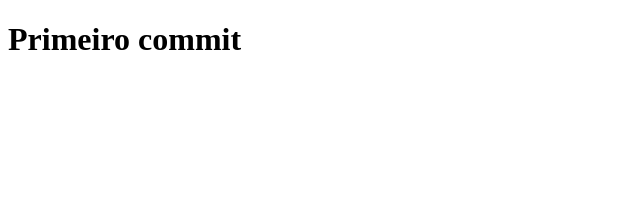
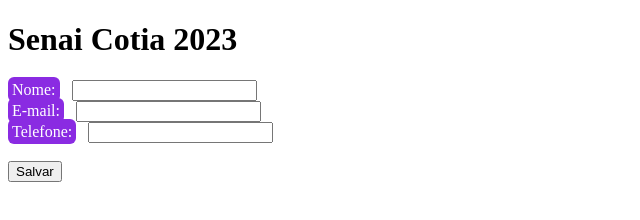
Before and after one commit to weltonramos/webfront, a plain HTML site: page index.html in a window 1280 px wide. Shown: the whole page, without its empty margins (0-640 px from the left). Drawn offline with Linux system fonts and the light colour scheme.

Commit message:
Integração JS com HTML

```diff
--- a/index.html
+++ b/index.html
@@ -1,15 +1,29 @@
 <!DOCTYPE html>
 <html lang="en">
+
 <head>
     <meta charset="UTF-8">
     <meta name="viewport" content="width=device-width, initial-scale=1.0">
     <title>Document</title>
+    <link rel="stylesheet" href="style.css">
 </head>
+
 <body>
 
-    <h1>Primeiro commit</h1>
+    <h1 id="titulo">Primeiro commit</h1>
+    <span>Nome:</span> <input id="nome" type="text">
+    <br>
+    <span>E-mail:</span> <input id="email" type="text">
+    <br>
+    <span>Telefone:</span> <input id="telefone" type="text">
+    <br><br>
+    <button onclick="salvar()">Salvar</button>
+
+    <h6 id="resposta1"></h6>
+    <h6 id="resposta2"></h6>
+    <h6 id="resposta3"></h6>
 
     <script src="script.js"></script>
+</body>
 
-</body>
 </html>
--- a/script.js
+++ b/script.js
@@ -1,18 +1,61 @@
-var nome = "Samuel L. Jackson"
+const titulo = document.getElementById("titulo")
+console.log(titulo.textContent)
+titulo.textContent = "Senai Cotia 2023"
+
+const nome = document.getElementById("nome")
+const email = document.getElementById("email")
+const telefone = document.getElementById("telefone")
+
+const resposta1 = document.getElementById("resposta1")
+const resposta2 = document.getElementById("resposta2")
+const resposta3 = document.getElementById("resposta3")
+
+function salvar() {
+
+    resposta1.textContent = nome.value
+    resposta2.textContent = email.value
+    resposta3.textContent = telefone.value
+
+}
+
+
+
+
+
+
+
+
+
+
+
+
+
+
+
+
+
+/* var nome = "Samuel L. Jackson"
 let idade = 45
 const anoNascimento = 1977
 let idadeEsposa = "45"
 
 console.log(idade == idadeEsposa)
 
-/*
 = atribuição
 == compara se é igual
 === compara se é exatamente igual
-*/
 
 let listaCompras = ["Maçã", "Manga", "Maracujá", 12, 17, 19.59]
 
 console.log(listaCompras)
 
 listaCompras.forEach(item => console.log(item))
+
+const titulo = document.getElementById("h1")
+
+console.log(titulo)
+
+for (let i = 0; i < listaCompras.length; i++) {
+    let element = listaCompras[i]
+    console.log(element)
+} */
--- a/style.css
+++ b/style.css
@@ -0,0 +1,7 @@
+span {
+    background-color: blueviolet;
+    padding: 4px;
+    margin-right: 8px;
+    border-radius: 6px;
+    color: white;
+}
```
